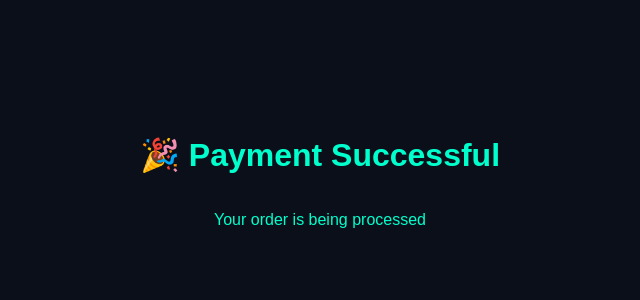
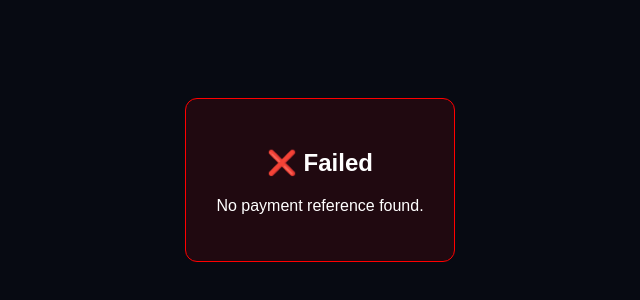
Before and after one commit to akinwunmiayomide01-commits/noxstore-frontend, a React (Vite) app: page /payment-success in a window 1280 px wide. Shown: the part 220-520 px from the top of the page, without its empty margins (320-960 px from the left). Built offline with nearby package versions, Linux system fonts and the light colour scheme.

Commit message:
feat: add admin dashboard and fix routing flow

```diff
--- a/src/App.jsx
+++ b/src/App.jsx
@@ -1,19 +1,33 @@
-import { BrowserRouter, Routes, Route } from "react-router-dom";
+import { BrowserRouter as Router, Routes, Route } from "react-router-dom";
+
 import Home from "./pages/Home";
 import Games from "./pages/Games";
 import Checkout from "./pages/Checkout";
 import Success from "./pages/Success";
+import Admin from "./pages/Admin";
 
 function App() {
   return (
-    <BrowserRouter>
+    <Router>
       <Routes>
+
+        {/* 🏠 Home */}
         <Route path="/" element={<Home />} />
+
+        {/* 🎮 Games list */}
         <Route path="/games" element={<Games />} />
+
+        {/* 💳 Checkout */}
         <Route path="/checkout" element={<Checkout />} />
+
+        {/* ✅ Payment success + verification */}
         <Route path="/payment-success" element={<Success />} />
+
+        {/* 🛠 Admin dashboard */}
+        <Route path="/admin" element={<Admin />} />
+
       </Routes>
-    </BrowserRouter>
+    </Router>
   );
 }
 
--- /dev/null
+++ b/src/pages/Admin.jsx
@@ -0,0 +1,118 @@
+import { useEffect, useState } from "react";
+
+export default function Admin() {
+  const [orders, setOrders] = useState([]);
+  const [loading, setLoading] = useState(true);
+
+  useEffect(() => {
+    fetchOrders();
+  }, []);
+
+  const fetchOrders = async () => {
+    try {
+      const res = await fetch(
+        "https://noxstore-backend.onrender.com/api/admin/orders"
+      );
+      const data = await res.json();
+
+      setOrders(data.orders || []);
+      setLoading(false);
+    } catch (err) {
+      console.error(err);
+      setLoading(false);
+    }
+  };
+
+  const getColor = (status) => {
+    if (status === "success") return "#00ff99";
+    if (status === "failed") return "#ff4d4d";
+    return "#ffaa00";
+  };
+
+  return (
+    <div style={styles.container}>
+      <h1>🛠 NOXSTORE ADMIN</h1>
+
+      {loading ? (
+        <p>Loading orders...</p>
+      ) : (
+        <>
+          {/* STATS */}
+          <div style={styles.stats}>
+            <div style={styles.card}>
+              <h3>Total Orders</h3>
+              <p>{orders.length}</p>
+            </div>
+
+            <div style={styles.card}>
+              <h3>Successful</h3>
+              <p>
+                {orders.filter((o) => o.status === "success").length}
+              </p>
+            </div>
+
+            <div style={styles.card}>
+              <h3>Pending</h3>
+              <p>
+                {orders.filter((o) => o.status === "pending").length}
+              </p>
+            </div>
+          </div>
+
+          {/* TABLE */}
+          <div style={styles.table}>
+            {orders.map((o) => (
+              <div key={o.id} style={styles.row}>
+                <div>
+                  <p><b>{o.email}</b></p>
+                  <small>{o.reference}</small>
+                </div>
+
+                <div>₦{o.amount}</div>
+
+                <div style={{ color: getColor(o.status) }}>
+                  {o.status}
+                </div>
+              </div>
+            ))}
+          </div>
+        </>
+      )}
+    </div>
+  );
+}
+
+const styles = {
+  container: {
+    padding: 20,
+    background: "#070a12",
+    color: "#fff",
+    minHeight: "100vh",
+  },
+
+  stats: {
+    display: "flex",
+    gap: 10,
+    marginBottom: 20,
+    flexWrap: "wrap",
+  },
+
+  card: {
+    flex: 1,
+    background: "rgba(255,255,255,0.05)",
+    padding: 15,
+    borderRadius: 10,
+    minWidth: 120,
+  },
+
+  table: {
+    marginTop: 20,
+  },
+
+  row: {
+    display: "flex",
+    justifyContent: "space-between",
+    padding: 15,
+    borderBottom: "1px solid rgba(255,255,255,0.05)",
+  },
+};
--- a/src/pages/Success.jsx
+++ b/src/pages/Success.jsx
@@ -1,20 +1,101 @@
+import { useEffect, useState } from "react";
+import { useSearchParams } from "react-router-dom";
+
 export default function Success() {
+  const [searchParams] = useSearchParams();
+  const reference = searchParams.get("reference");
+
+  const [status, setStatus] = useState("verifying");
+  const [message, setMessage] = useState("Verifying payment...");
+
+  useEffect(() => {
+    if (!reference) {
+      setStatus("failed");
+      setMessage("No payment reference found.");
+      return;
+    }
+
+    const verifyPayment = async () => {
+      try {
+        const res = await fetch(
+          `https://noxstore-backend.onrender.com/api/paystack/verify/${reference}`
+        );
+
+        const data = await res.json();
+
+        console.log("VERIFY RESPONSE:", data);
+
+        if (data.success) {
+          setStatus("success");
+          setMessage("Payment successful 🎉 Order confirmed!");
+        } else {
+          setStatus("failed");
+          setMessage("Payment verification failed.");
+        }
+      } catch (err) {
+        console.error(err);
+        setStatus("failed");
+        setMessage("Server error while verifying payment.");
+      }
+    };
+
+    verifyPayment();
+  }, [reference]);
+
   return (
     <div style={styles.container}>
-      <h1>🎉 Payment Successful</h1>
-      <p>Your order is being processed</p>
+      {status === "verifying" && (
+        <div style={styles.box}>
+          <h2>⏳ Verifying Payment</h2>
+          <p>{message}</p>
+        </div>
+      )}
+
+      {status === "success" && (
+        <div style={styles.successBox}>
+          <h2>✅ Success</h2>
+          <p>{message}</p>
+        </div>
+      )}
+
+      {status === "failed" && (
+        <div style={styles.failBox}>
+          <h2>❌ Failed</h2>
+          <p>{message}</p>
+        </div>
+      )}
     </div>
   );
 }
 
 const styles = {
   container: {
-    background: "#0b0f1a",
-    color: "#00ffcc",
-    minHeight: "100vh",
+    height: "100vh",
     display: "flex",
     justifyContent: "center",
     alignItems: "center",
-    flexDirection: "column",
+    background: "#070a12",
+    color: "#fff",
+    textAlign: "center",
+  },
+
+  box: {
+    padding: 30,
+    borderRadius: 12,
+    background: "rgba(255,255,255,0.05)",
+  },
+
+  successBox: {
+    padding: 30,
+    borderRadius: 12,
+    background: "rgba(0,255,150,0.1)",
+    border: "1px solid #00ff99",
+  },
+
+  failBox: {
+    padding: 30,
+    borderRadius: 12,
+    background: "rgba(255,0,0,0.1)",
+    border: "1px solid red",
   },
 };
```
